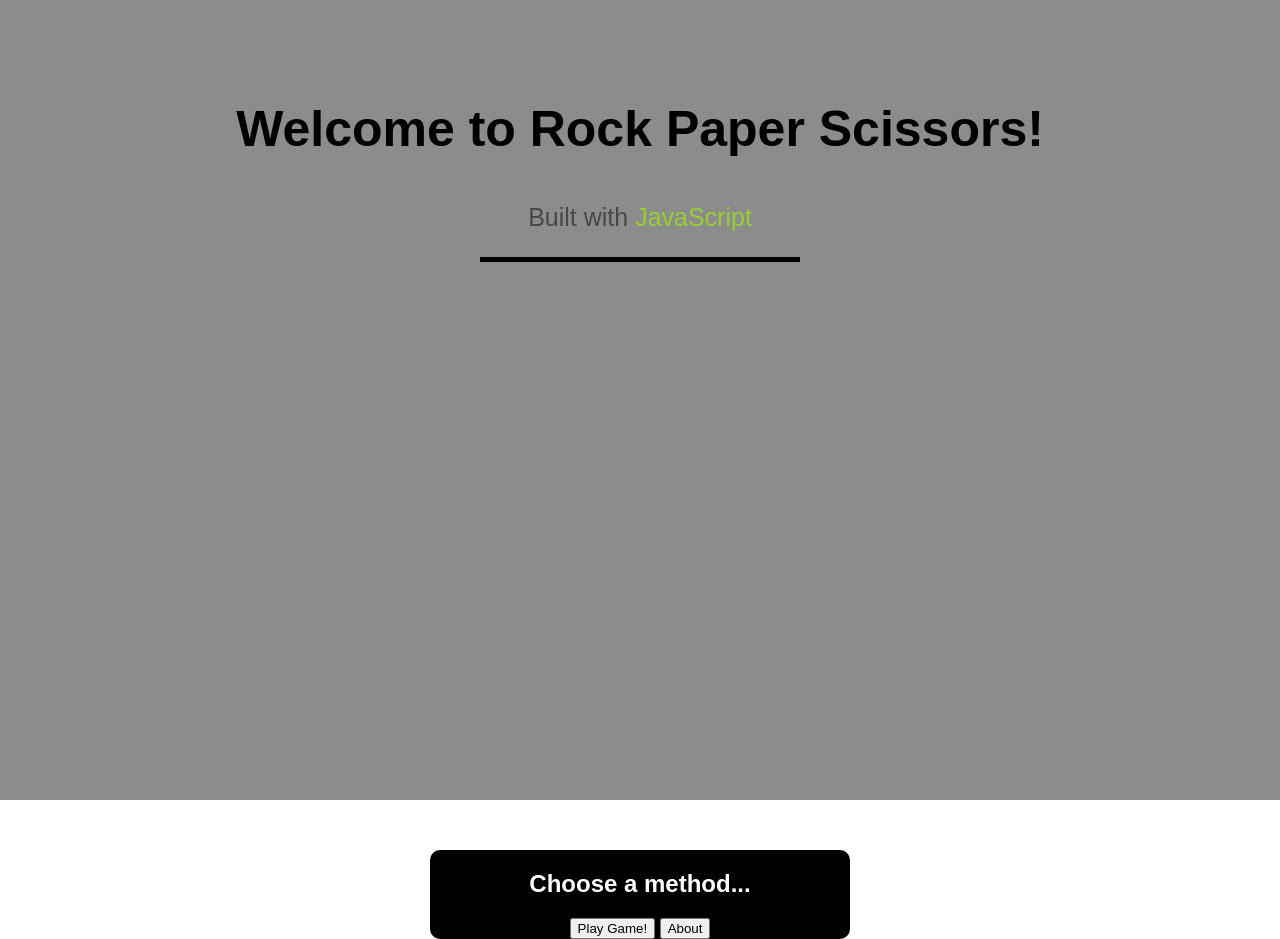
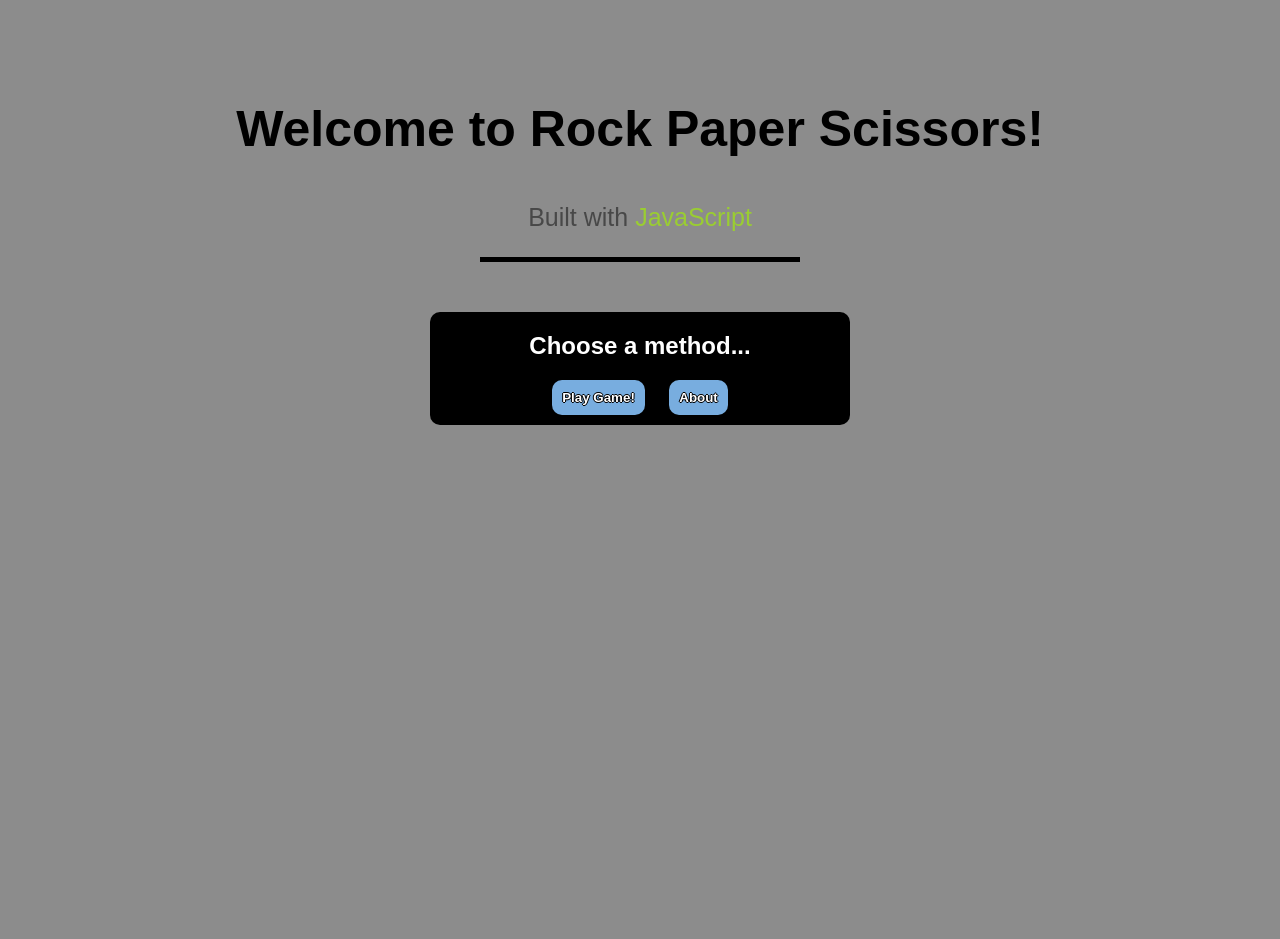
Before and after one commit to efoneon/rock-paper-scissors, a plain HTML site: page index.html in a window 1280 px wide. After the commit the page ends 800 px from the top, so only its background shows below. Drawn offline with Linux system fonts and the light colour scheme.

Commit message:
Updated some css

```diff
--- a/styles.css
+++ b/styles.css
@@ -2,11 +2,12 @@ body {
     margin: 0;
     font-family: Arial, Helvetica, sans-serif;
     text-align: center;
+    background-color: #8c8c8c;
 }
 
 header {
     background-color: #8c8c8c;
-    height: 100vh;
+
 }
 
 header h1 {
@@ -24,6 +25,7 @@ header a {
     &:hover {
         transform: translateY(-3px);
         color: yellow;
+        text-decoration: underline;
       }
 }
 
@@ -53,3 +55,15 @@ nav {
     border-radius: 10px;
     padding: 0px 60px;
 }
+.nav-btns {
+    display: inline-block;
+    margin: 0px 10px 10px;
+    padding: 10px;
+    border: none;
+    background-color: #78addf;
+    border-radius: 10px;
+    color: white;
+    font-weight: 900;
+    text-shadow: -1px 0 0px black, 0 1px 0px black, 1px 0 0px black, 0 -1px 0px black;
+    cursor: pointer;
+}
```
